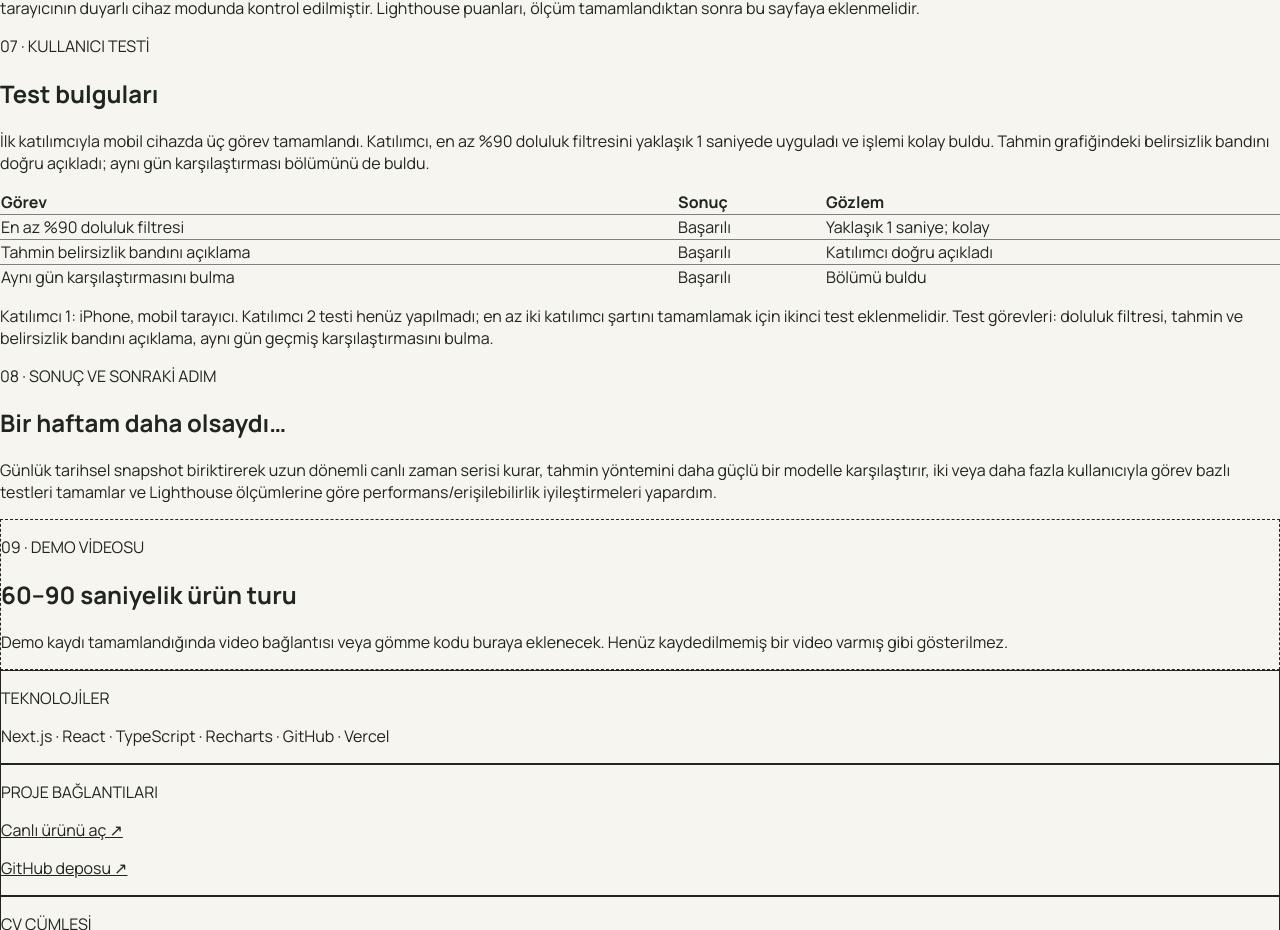
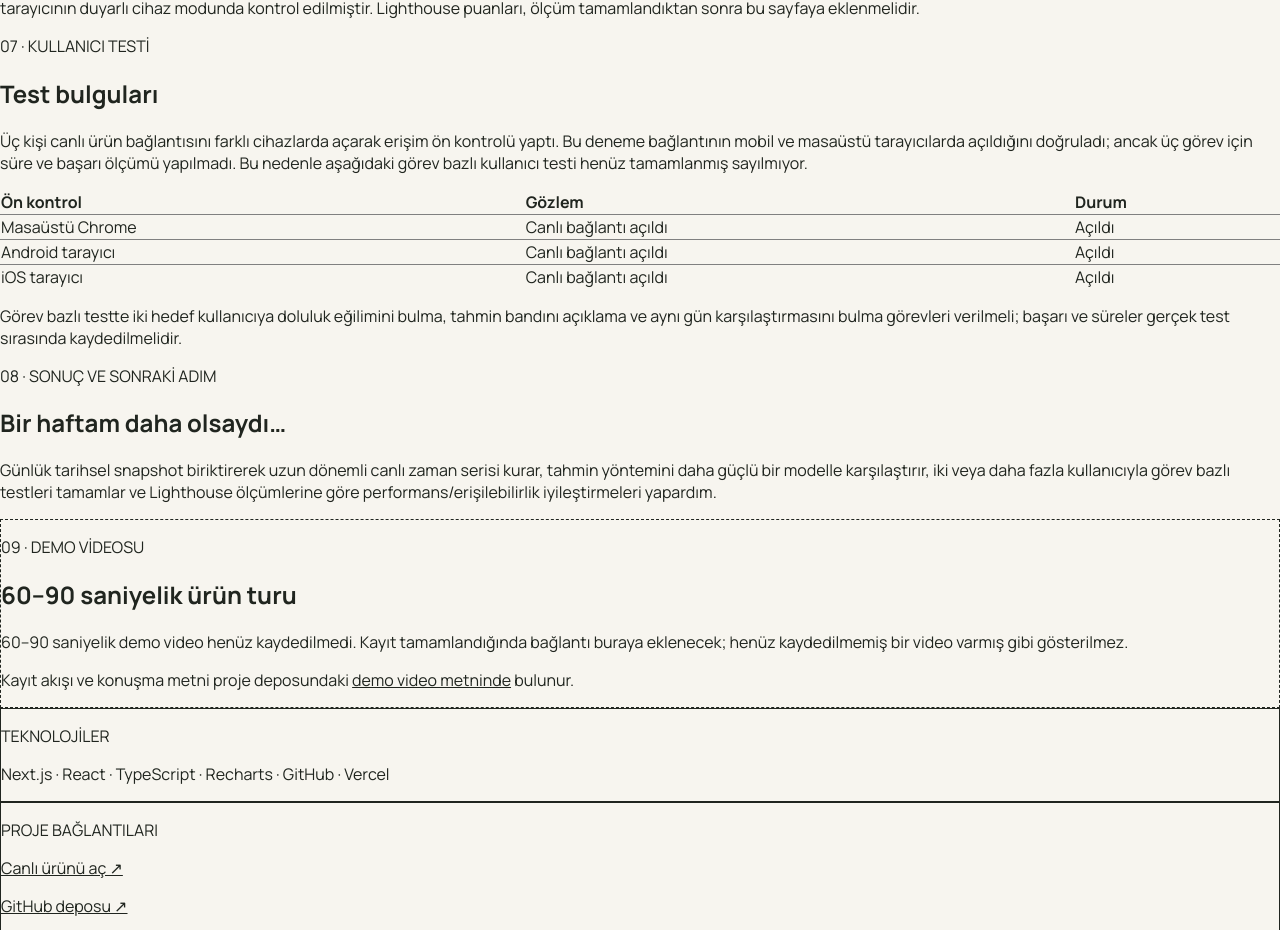
Before and after one commit to selinddrmz/portfolio, a Next.js app: page /projects/istanbul-su-durumu in a window 1280 px wide. Shown: the part 1530-2460 px from the top of the page. Built offline with nearby package versions, Linux system fonts and the light colour scheme.

Commit message:
Correct case study user testing to reflect actual access checks

```diff
--- a/app/projects/istanbul-su-durumu/page.tsx
+++ b/app/projects/istanbul-su-durumu/page.tsx
@@ -79,9 +79,9 @@ export default function IstanbulWaterCaseStudy() {
           <section>
             <p className="text-xs font-bold tracking-widest text-emerald-800">07 · KULLANICI TESTİ</p>
             <h2 className="mt-3 font-serif text-3xl font-bold">Test bulguları</h2>
-            <p className="mt-4 leading-7 text-stone-700">İlk katılımcıyla mobil cihazda üç görev tamamlandı. Katılımcı, en az %90 doluluk filtresini yaklaşık 1 saniyede uyguladı ve işlemi kolay buldu. Tahmin grafiğindeki belirsizlik bandını doğru açıkladı; aynı gün karşılaştırması bölümünü de buldu.</p>
-            <div className="mt-4 overflow-x-auto"><table className="w-full border-collapse text-left text-sm"><thead><tr className="border-b border-stone-300"><th className="py-2 pr-4">Görev</th><th className="py-2 pr-4">Sonuç</th><th className="py-2">Gözlem</th></tr></thead><tbody><tr className="border-b border-stone-200"><td className="py-2 pr-4">En az %90 doluluk filtresi</td><td className="py-2 pr-4">Başarılı</td><td className="py-2">Yaklaşık 1 saniye; kolay</td></tr><tr className="border-b border-stone-200"><td className="py-2 pr-4">Tahmin belirsizlik bandını açıklama</td><td className="py-2 pr-4">Başarılı</td><td className="py-2">Katılımcı doğru açıkladı</td></tr><tr><td className="py-2 pr-4">Aynı gün karşılaştırmasını bulma</td><td className="py-2 pr-4">Başarılı</td><td className="py-2">Bölümü buldu</td></tr></tbody></table></div>
-            <p className="mt-3 text-sm text-stone-600">Katılımcı 1: iPhone, mobil tarayıcı. Katılımcı 2 testi henüz yapılmadı; en az iki katılımcı şartını tamamlamak için ikinci test eklenmelidir. Test görevleri: doluluk filtresi, tahmin ve belirsizlik bandını açıklama, aynı gün geçmiş karşılaştırmasını bulma.</p>
+            <p className="mt-4 leading-7 text-stone-700">Üç kişi canlı ürün bağlantısını farklı cihazlarda açarak erişim ön kontrolü yaptı. Bu deneme bağlantının mobil ve masaüstü tarayıcılarda açıldığını doğruladı; ancak üç görev için süre ve başarı ölçümü yapılmadı. Bu nedenle aşağıdaki görev bazlı kullanıcı testi henüz tamamlanmış sayılmıyor.</p>
+            <div className="mt-4 overflow-x-auto"><table className="w-full border-collapse text-left text-sm"><thead><tr className="border-b border-stone-300"><th className="py-2 pr-4">Ön kontrol</th><th className="py-2 pr-4">Gözlem</th><th className="py-2">Durum</th></tr></thead><tbody><tr className="border-b border-stone-200"><td className="py-2 pr-4">Masaüstü Chrome</td><td className="py-2 pr-4">Canlı bağlantı açıldı</td><td className="py-2">Açıldı</td></tr><tr className="border-b border-stone-200"><td className="py-2 pr-4">Android tarayıcı</td><td className="py-2 pr-4">Canlı bağlantı açıldı</td><td className="py-2">Açıldı</td></tr><tr><td className="py-2 pr-4">iOS tarayıcı</td><td className="py-2 pr-4">Canlı bağlantı açıldı</td><td className="py-2">Açıldı</td></tr></tbody></table></div>
+            <p className="mt-3 text-sm text-stone-600">Görev bazlı testte iki hedef kullanıcıya doluluk eğilimini bulma, tahmin bandını açıklama ve aynı gün karşılaştırmasını bulma görevleri verilmeli; başarı ve süreler gerçek test sırasında kaydedilmelidir.</p>
           </section>
 
           <section>
@@ -93,7 +93,8 @@ export default function IstanbulWaterCaseStudy() {
           <section className="rounded-xl border border-dashed border-stone-400 bg-white p-5">
             <p className="text-xs font-bold tracking-widest text-emerald-800">09 · DEMO VİDEOSU</p>
             <h2 className="mt-3 font-serif text-2xl font-bold">60–90 saniyelik ürün turu</h2>
-            <p className="mt-3 leading-7 text-stone-700">Demo kaydı tamamlandığında video bağlantısı veya gömme kodu buraya eklenecek. Henüz kaydedilmemiş bir video varmış gibi gösterilmez.</p>
+            <p className="mt-3 leading-7 text-stone-700">60–90 saniyelik demo video henüz kaydedilmedi. Kayıt tamamlandığında bağlantı buraya eklenecek; henüz kaydedilmemiş bir video varmış gibi gösterilmez.</p>
+            <p className="mt-2 text-sm text-stone-600">Kayıt akışı ve konuşma metni proje deposundaki <a className="font-semibold underline" href="https://github.com/selinddrmz/istanbul-su-durumu/blob/main/docs/demo-video-metni.md" target="_blank" rel="noreferrer">demo video metninde</a> bulunur.</p>
           </section>
         </article>
 
```
